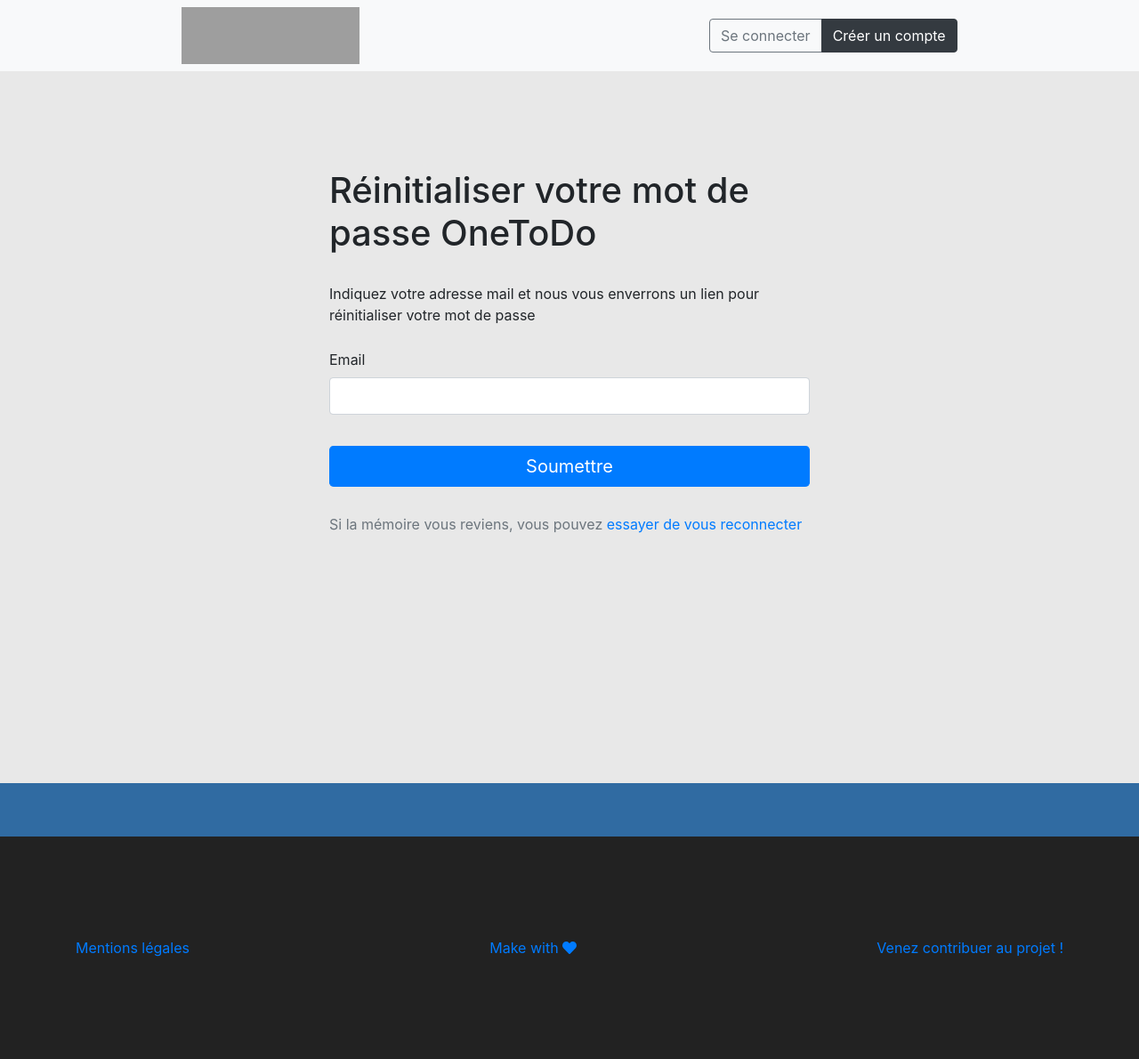
After one commit to Rorothejedi/OC5_onetodo, a PHP site: page /projet_5_openclassrooms/mot_de_passe_oublie in a window 1280 px wide. The commit adds this page. Shown: the whole page at 89% size. Run offline with PHP 8.4, Linux system fonts and the light colour scheme; some libraries are stand-ins or nearby versions; grey boxes are pictures that could not be loaded.

Commit message:
Ajout envoi mail lors d'une connexion d'un compte non validé. Ajout mot de passe oublié.

```diff
--- a/controller/Alert.php
+++ b/controller/Alert.php
@@ -12,5 +12,6 @@
 	{
 		$_SESSION['alert_failure'] = $message;
 		header('Location: ' . $page);
+		exit;
 	}
 }
--- a/controller/ControllerPublic.php
+++ b/controller/ControllerPublic.php
@@ -1,8 +1,5 @@
 <?php
 namespace App\controller;
-
-// Vérification de l'existence de la session
-if(session_id() == "") session_start();
 
 /**
  * Class ControllerPublic
@@ -51,6 +48,14 @@
 	}
 
 	/**
+	 * Méthode d'affichage de la page de mot de passe oublié.
+	 */
+	public function displayForgottenPassword()
+	{
+		require('./view/viewPublic/viewForgottenPassword.php');
+	}
+
+	/**
 	 * Méthode d'affichage et de traitement des données de la page de validation de l'inscription avec gestion des erreurs.
 	 * Récupère les données en GET (username et key) pour vérifier la concordance avec celles de la base de données. Si elles sont conforment, le compte de l'utilisateur est validé.
 	 */
@@ -81,7 +86,8 @@
 			else
 			{
 				$this->alert_success('Votre compte est déjà actif');
-				header('Location: connexion');
+				header('Location: ./connexion');
+				exit;
 			}
 		}
 		else
@@ -121,7 +127,7 @@
 				    {
 				    	if (preg_match('/^\S*(?=\S{8,})(?=\S*[a-z])(?=\S*[A-Z])(?=\S*[\d])\S*$/', $password))
 				    	{
-				    		if ($password == $confirm_password)
+				    		if ($password === $confirm_password)
 				    		{
 				    			// Hashage du mot de passe
 				    			$password = password_hash($password, PASSWORD_DEFAULT);
@@ -146,6 +152,7 @@
 								$_SESSION['save_username'] = null;
 								$_SESSION['save_email']    = null;
 				    			header('Location: ./confirmation_inscription');
+				    			exit;
 				    		}
 				    		else
 				    		{
@@ -154,7 +161,7 @@
 				    	}
 				    	else
 				    	{
-				    		$this->alert_failure('Le mot de passe doit contenir au moins 8 caractères avec des chiffres et des lettres', 'inscription');
+				    		$this->alert_failure('Le mot de passe doit contenir au moins 8 caractères avec des chiffres et des lettres majuscules et minuscules', 'inscription');
 				    	}
 				    }
 				    else
@@ -181,7 +188,7 @@
 	}
 
 	/**
-	 * [processConnexion description]
+	 * Permet la connexion d'un utilisateur avec son email ou son nom d'utilisateur. Si l'utilisateur n'a pas préalablement validé son adresse mail en cliquant sur le lien du mail envoyé, un mail lui est renvoyé en entrant ses identifiants. Si celui-ci coche la case "se souvenir de moi", un cookie est créer et des variables de session (id, username) sont initialisées dans tous les cas.
 	 */
 	public function processConnexion()
 	{
@@ -208,14 +215,28 @@
 
 				if (password_verify($password, $connectData->password()))
 				{
-					$_SESSION['user_id']       = $connectData->id();
-					$_SESSION['user_username'] = $connectData->username();
+					if ($connectData->confirm_register() === 0)
+					{
+						// Envoi du mail et alerte de confirmation
+				    	$new_mail = new \App\model\Mail($connectData->email());
+				    	$new_mail->send_register_mail($connectData->username(), $connectData->token());
 
-					// Si l'utilisateur a coché la case "Se souvenir de moi"
-					if (isset($_POST['remember'])) {
-						setcookie('auth', $connectData->id() . '---' . sha1($connectData->username() . $connectData->password() . $_SERVER['REMOTE_ADDR']), time() + 3600 * 24 * 365, null, null, false, true);
+						$this->alert_success('Un mail viens de vous être renvoyé pour que vous puissiez valider votre compte. Vérifiez vos spam !');
+						header('Location: ./confirmation_inscription');
 					}
-					header('Location: ./dashboard');
+					else
+					{
+						$_SESSION['user_id']       = $connectData->id();
+						$_SESSION['user_username'] = $connectData->username();
+
+						// Si l'utilisateur a coché la case "Se souvenir de moi"
+						if (isset($_POST['remember']))
+						{
+							setcookie('auth', $connectData->id() . '---' . sha1($connectData->username() . $connectData->password() . $_SERVER['REMOTE_ADDR']), time() + 3600 * 24 * 365, null, null, false, true);
+						}
+						header('Location: ./dashboard');
+						exit();
+					}
 				}
 				else
 				{
@@ -233,11 +254,87 @@
 		}
 	}
 
-	public function disconnect()
+	/**
+	 * Permet la génération d'un token et l'envoi d'un mail contenant celui-ci à l'adresse mail renseigné pour que l'utilisateur puisse modifier son mot de passe.
+	 */
+	public function processForgottenPassword()
 	{
-		session_destroy();
-		setcookie('auth', '', time() - 3600, null, null, false, true);
-		header('Location: ./');
+		if (isset($_POST['email']) && !empty($_POST['email']))
+		{
+			$email = htmlspecialchars($_POST['email']);
+
+			// Génération d'une clé aléatoire de 16 caractères
+			$length = 16;
+			$token  = bin2hex(random_bytes($length));
+
+			$user        = new \App\model\User(['email' => $email]);
+			$userManager = new \App\model\UserManager();
+			$courentUser = $userManager->getUser($user);
+
+			if ($email == $courentUser->email())
+			{
+				$courentUser->setToken($token);
+				$userManager->editUser($courentUser);
+
+				// Envoi du mail
+				$new_mail = new \App\model\Mail($courentUser->email());
+				$new_mail->send_forgot_pass_mail($courentUser->username(), $courentUser->token());
+
+				$this->alert_success('Un mail viens de vous être envoyé pour que vous puissiez réinitiliser votre mot de passe. Vérifiez vos spam !');
+
+				header('Location: ./mot_de_passe_oublie');
+				exit();
+			}
+			else
+			{
+				$this->alert_failure('Cette adresse email n\'existe pas', 'mot_de_passe_oublie');
+			}
+		}
+		else
+		{
+			$this->alert_failure('Les données transmissent ne sont pas valides', 'mot_de_passe_oublie');
+		}
+	}
+
+	/**
+	 * [proccesssNewPassword description]
+	 */
+	public function proccesssNewPassword()
+	{
+		if (isset($_POST['password']) && !empty($_POST['password'])
+			&& isset($_POST['confirm_password']) && !empty($_POST['confirm_password'])
+			&& isset($_GET['username']) && !empty($_GET['username'])
+			&& isset($_GET['key']) && !empty($_GET['key']))
+		{
+			$password         = htmlspecialchars($_POST['password']);
+			$confirm_password = htmlspecialchars($_POST['confirm_password']);
+			$username         = htmlspecialchars($_GET['username']);
+			$token            = htmlspecialchars($_GET['key']);
+
+			if (preg_match('/^\S*(?=\S{8,})(?=\S*[a-z])(?=\S*[A-Z])(?=\S*[\d])\S*$/', $password))
+			{
+				if ($password === $confirm_password)
+				{
+	    			// Hashage du mot de passe
+	    			$password = password_hash($password, PASSWORD_DEFAULT);
+
+
+
+	    		}
+	    		else
+	    		{
+				   $this->alert_failure('Les mots de passes renseignés doivent être identiques', 'mot_de_passe_oublie&username=' . $_GET['username'] . '&key=' . $_GET['key']);
+	    		}
+	    	}
+	    	else
+	    	{
+				$this->alert_failure('Le mot de passe doit contenir au moins 8 caractères avec des chiffres et des lettres majuscules et minuscules', 'mot_de_passe_oublie&username=' . $_GET['username'] . '&key=' . $_GET['key']);
+	    	}
+		}
+		else
+		{
+			$this->alert_failure('Les données transmissent ne sont pas valides', 'mot_de_passe_oublie&username=' . $_GET['username'] . '&key=' . $_GET['key']);
+		}
 	}
 
 }
--- a/index.php
+++ b/index.php
@@ -9,12 +9,13 @@
 	if(session_id() == "") session_start();
 
 	// Vérification de l'existence d'un cookie pour la connexion automatique
-	if(isset($_COOKIE['auth']) && !isset($_SESSION['auth']))
+	if(isset($_COOKIE['auth']) && !isset($_SESSION['user_id']))
 	{
 		$auth = htmlspecialchars($_COOKIE['auth']);
 		$auth = explode('---', $auth);
 		$user = \App\model\App::getDb()->prepare('SELECT * FROM user WHERE id = ?', [$auth[0]], true, true, false);
 		$key = sha1($user->username . $user->password . $_SERVER['REMOTE_ADDR']);
+		// Correspondance entre la key de la bdd et celle du cookie
 		if ($key == $auth[1])
 		{
 			$_SESSION['user_id']       = $user->id;
@@ -32,16 +33,21 @@
 
 	// Router get
 	$router->get('/', "Public#displayHome");
-	$router->get('/dashboard', "Private#displayDashboard");
 	$router->get('/connexion', "Public#displayConnection");
 	$router->get('/inscription', "Public#displayRegistration");
 	$router->get('/mentions_legales', "Public#displayLegal");
 	$router->get('/confirmation_inscription', "Public#displayConfirmRegistration");
 	$router->get('/validation_inscription', "Public#displayValidationRegistration");
+	$router->get('/mot_de_passe_oublie', "Public#displayForgottenPassword");
+
+	$router->get('/dashboard', "Private#displayDashboard");
+	$router->get('/disconnect', "Private#disconnect");
+
 
 	// Router post
 	$router->post('/processRegistration', "Public#processRegistration");
 	$router->post('/processConnexion', "Public#processConnexion");
+	$router->post('/processForgottenPassword', "Public#processForgottenPassword");
 
 	//Route execution
 	$router->run();
--- a/public/css/stylesheet.css
+++ b/public/css/stylesheet.css
@@ -1,18 +1,18 @@
-/*Colors used
 
-#222222 : Raisin Black
-#363636 : Jet
-#E8E8E8 : Platinum
-#4B9857 : Middle Green
-#306BA2 : Lapis Lazuli
-*/
+/*Variables CSS*/
+:root {
+	--user-color  : #306BA2; /*Lapis Lazuli*/
+
+	--main-color  : #222222; /*Raisin Black*/
+	--second-color: #363636; /*Jet*/
+	--third-color : #E8E8E8; /*Platinum*/
+}
 
 /*Test*/
-
 section {
 	width: 100%;
 	min-height: 100vh;
-	background-color: #E8E8E8;
+	background-color: var(--third-color);
 }
 
 /*------------------------------------------   Common   -------------------------------------------------*/
@@ -40,7 +40,7 @@
    	position: fixed;
    	bottom: 30px;
    	right: 20px;
-   	color: #306BA2;
+   	color: var(--user-color);
 }
 
 /*------------------------------------------   Homepage   -------------------------------------------------*/
@@ -55,16 +55,16 @@
 	padding: 0px;
 }
 .topHome {
-	background-color: #363636;
+	background-color: var(--second-color);
     height: 750px;
 }
 /*Footer*/
 .footer_element {
-	background-color: #306ba2;
+	background-color: var(--user-color);
 	height: 60px;
 }
 .footer_content {
-	background-color: #222222;
+	background-color: var(--main-color);
 	height: 250px;
 	display: flex;
 	flex-direction: column;
@@ -95,7 +95,9 @@
 	padding-top: 10px;
 }
 .section_connection button:last-child {
-	margin: 35px 0 120px 0;
+	margin: 35px 0 30px 0;
+	border-top: none;
+	border-bottom: none;
 }
 .section_connection input[type="text"], input[type="email"], input[type="password"]  {
 	height: 42px;
--- a/view/template/templatePrivate.php
+++ b/view/template/templatePrivate.php
@@ -1,4 +1,5 @@
 <?php
+
 	require_once('initRessources.php');
 ?>
 
@@ -50,7 +51,7 @@
         				</a>
         				<div class="dropdown-menu dropdown-menu-right" aria-labelledby="navbarDropdown">
 				          	<a class="dropdown-item" href="#"><i class="fas fa-cog"></i> Paramètres</a>
-				          	<a class="dropdown-item" href="./"><i class="fas fa-power-off"></i> Déconnexion</a>
+				          	<a class="dropdown-item" href="disconnect"><i class="fas fa-power-off"></i> Déconnexion</a>
 				        </div>
         			</li>
     			</ul>
--- a/view/template/templatePublic.php
+++ b/view/template/templatePublic.php
@@ -4,9 +4,9 @@
 
 Réalisé par Rodolphe Cabotiau
 Date de début de projet : 09/05/2018
-Date d'achèvement : ../../2018
+Date d'achèvement V1.0: ../06/2018
 
-Dernière mise à jour : 14/05/2018
+Dernière mise à jour : 18/05/2018
 
 -->
 
@@ -58,8 +58,20 @@
 				<img class="logoHome" src="./public/img/logo.png" alt="" height="64px" width="200px" srcset="./public/img/logo.svg">
 			</a>
 			<div class="btn-group">
-				<a href="connexion" class="btn btn-outline-secondary">Se connecter</a>
-			    <a href="inscription" class="btn btn-dark">Créer un compte</a>
+				<?php
+
+					if (!empty($_SESSION['user_id']) && !empty($_SESSION['user_username']))
+					{
+						echo '<a href="dashboard" class="btn btn-primary">Accéder au tableau de bord | <strong>' . $_SESSION['user_username'] . '</strong></a>';
+					}
+					else
+					{
+						echo '<a href="connexion" class="btn btn-outline-secondary">Se connecter</a>' .
+							 '<a href="inscription" class="btn btn-dark">Créer un compte</a>';
+					}
+
+				?>
+
 			</div>
 		</nav>
 
--- a/view/viewPublic/viewConnection.php
+++ b/view/viewPublic/viewConnection.php
@@ -18,7 +18,7 @@
 						<div class="form-group">
 							<label for="password">Mot de passe</label>
 							<input id="password" type="password" class="form-control" name="password" required>
-							<small><a href="#">Mot de passe oublié ?</a></small>
+							<small><a href="mot_de_passe_oublie">Mot de passe oublié ?</a></small>
 						</div>
 						<div class="form-group">
 							<div class="form-check">
--- /dev/null
+++ b/view/viewPublic/viewForgottenPassword.php
@@ -0,0 +1,68 @@
+<?php
+	$title = 'OneToDo | Mot de passe oublié';
+	ob_start();
+?>
+	</header>
+
+	<section class="section_connection">
+		<div class="container">
+			<div class="row justify-content-center">
+				<div class="col-lg-6">
+					<h1>Réinitialiser votre mot de passe OneToDo</h1><br>
+
+					<?php
+
+						if (!empty($_GET['username']) && !empty($_GET['key']))
+						{
+
+					?>
+
+					<p>Votre nouveau mot de passe doit contenir au moins 8 caractères et être composé de chiffres et de lettres minuscules et majuscules</p>
+					<form action="proccesssNewPassword" method="POST">
+						<div class="form-group">
+							<label for="password">Nouveau mot de passe</label>
+							<input id="password" type="password" class="form-control" name="password" required>
+							<label for="confirm_password">Confirmer le mot de passe</label>
+							<input id="confirm_password" type="password" class="form-control" name="confirm_password" required>
+						</div>
+						<div class="form-group">
+							<button type="submit" class="btn btn-primary btn-lg btn-block">Confirmer</button>
+						</div>
+					</form>
+
+					<?php
+
+						}
+						else
+						{
+
+					?>
+
+					<p>Indiquez votre adresse mail et nous vous enverrons un lien pour réinitialiser votre mot de passe</p>
+					<form action="processForgottenPassword" method="POST">
+						<div class="form-group">
+							<label for="email">Email</label>
+							<input id="email" type="email" class="form-control" name="email" required>
+						</div>
+						<div class="form-group">
+							<button type="submit" class="btn btn-primary btn-lg btn-block">Soumettre</button>
+						</div>
+					</form>
+
+					<?php
+
+						}
+
+					 ?>
+
+					<p class="text-muted">Si la mémoire vous reviens, vous pouvez <a href="connexion">essayer de vous reconnecter</a></p>
+				</div>
+			</div>
+		</div>
+	</section>
+
+
+<?php
+	$content = ob_get_clean();
+	require('./view/template/templatePublic.php');
+?>
--- a/view/viewPublic/viewHome.php
+++ b/view/viewPublic/viewHome.php
@@ -19,7 +19,7 @@
 	</header>
 
 	<section>
-		<p><a href="dashboard">Tableau de bord</a></p>
+
 	</section>
 
 
```
Also changed, not shown: other parts of public/css/stylesheet.css (+13 -14 lines), controller/ControllerPrivate.php (+27 -0 lines), model/Mail.php (+41 -3 lines), model/UserManager.php (+19 -1 lines), view/viewPublic/viewContact.php (added).
